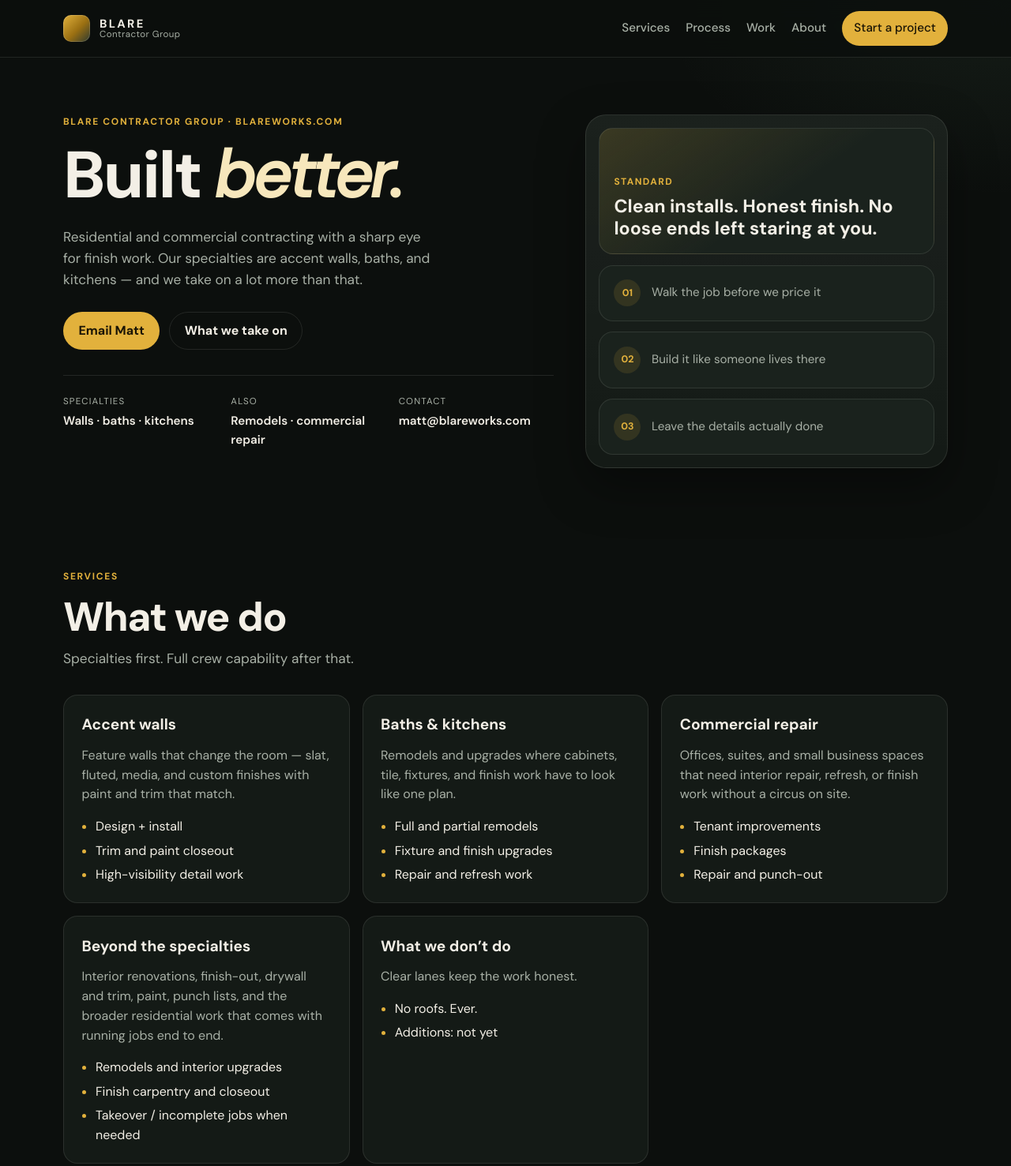
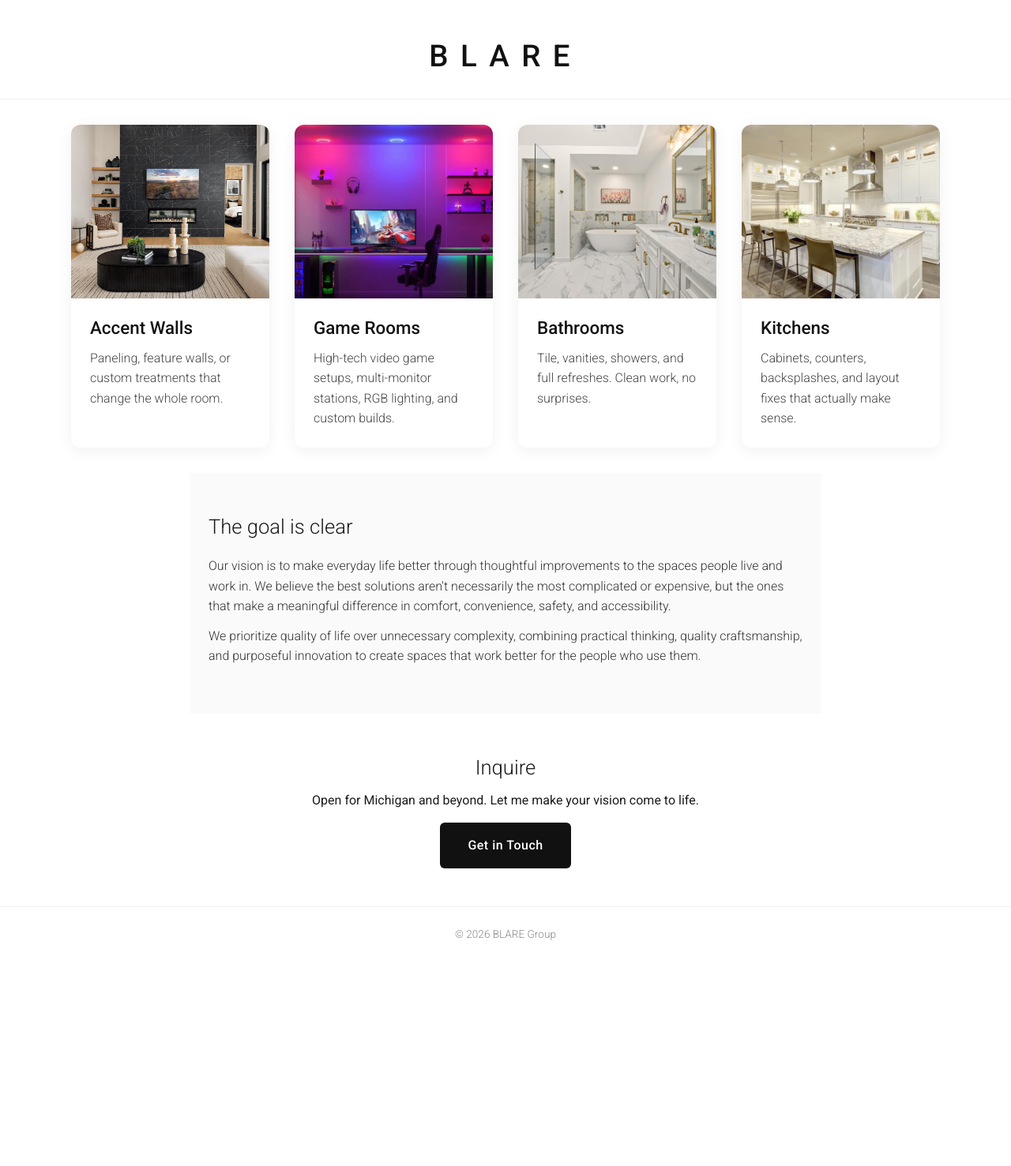
Before and after one commit to blaregroup/blareworks, a plain HTML site: page index.html in a window 1280 px wide. Shown: the top 1477 px of the page at 79% size. After the commit the page ends 1219 px from the top, so only its background shows below. Drawn offline with Linux system fonts and the light colour scheme.

Commit message:
Replace site with new BLARE gallery layout

```diff
--- a/index.html
+++ b/index.html
@@ -1,248 +1,172 @@
 <!DOCTYPE html>
 <html lang="en">
 <head>
-  <meta charset="utf-8" />
-  <meta name="viewport" content="width=device-width, initial-scale=1" />
-  <title>Blare Contractor Group | Built Better</title>
-  <meta name="description" content="Blare Contractor Group — residential and commercial contracting. Specialties in accent walls, baths, and kitchens. Clean installs, honest finish work." />
-  <meta property="og:title" content="Blare Contractor Group" />
-  <meta property="og:description" content="Built better." />
-  <meta property="og:url" content="https://blareworks.com/" />
-  <meta name="theme-color" content="#0c0f0d" />
-  <link rel="preconnect" href="https://fonts.googleapis.com" />
-  <link rel="preconnect" href="https://fonts.gstatic.com" crossorigin />
-  <link href="https://fonts.googleapis.com/css2?family=DM+Sans:ital,opsz,wght@0,9..40,400;0,9..40,500;0,9..40,600;0,9..40,700;0,9..40,800;1,9..40,400&display=swap" rel="stylesheet" />
-  <link rel="stylesheet" href="styles.css" />
+<meta charset="UTF-8">
+<meta name="viewport" content="width=device-width, initial-scale=1.0">
+<title>BLARE Group</title>
+<link href="https://fonts.googleapis.com/css2?family=Roboto:wght@300;400;500;700&display=swap" rel="stylesheet">
+<style>
+* { box-sizing: border-box; margin: 0; padding: 0; }
+body {
+  font-family: 'Roboto', -apple-system, BlinkMacSystemFont, sans-serif;
+  background: #fff;
+  color: #1a1a1a;
+  line-height: 1.6;
+  font-weight: 400;
+}
+header {
+  padding: 2.5rem 1.5rem 1.5rem;
+  text-align: center;
+  border-bottom: 1px solid #f0f0f0;
+}
+header h1 {
+  font-size: 2.4rem;
+  font-weight: 500;
+  letter-spacing: 0.4em;
+  color: #111;
+  text-transform: uppercase;
+}
+section { padding: 2rem 1.25rem; }
+.services {
+  display: flex;
+  flex-direction: column;
+  gap: 2rem;
+  max-width: 1100px;
+  margin: 0 auto;
+}
+.card {
+  background: #fff;
+  border-radius: 12px;
+  overflow: hidden;
+  box-shadow: 0 4px 20px rgba(0,0,0,0.06);
+  transition: transform 0.2s ease;
+}
+.card:hover { transform: translateY(-2px); }
+.card img {
+  width: 100%;
+  height: 240px;
+  object-fit: cover;
+  display: block;
+}
+.card-content { padding: 1.25rem 1.5rem 1.5rem; }
+.card h2 {
+  font-size: 1.4rem;
+  font-weight: 500;
+  margin-bottom: 0.4rem;
+  color: #111;
+}
+.card p { color: #444; font-weight: 300; }
+.about {
+  background: #fafafa;
+  text-align: left;
+  padding: 3rem 1.5rem;
+  max-width: 800px;
+  margin: 0 auto;
+}
+.about h2 {
+  font-size: 1.6rem;
+  font-weight: 300;
+  margin-bottom: 1rem;
+  text-align: left;
+}
+.about p {
+  margin: 0.75rem 0;
+  color: #333;
+  font-weight: 300;
+  text-align: left;
+}
+.cta {
+  text-align: center;
+  padding: 3rem 1.5rem;
+}
+.cta h2 {
+  font-size: 1.6rem;
+  font-weight: 300;
+  margin-bottom: 0.5rem;
+}
+.btn {
+  display: inline-block;
+  background: #111;
+  color: #fff;
+  padding: 1rem 2.2rem;
+  text-decoration: none;
+  border-radius: 6px;
+  font-weight: 500;
+  letter-spacing: 0.5px;
+  margin-top: 1rem;
+  transition: background 0.2s;
+}
+.btn:hover { background: #333; }
+footer {
+  text-align: center;
+  padding: 1.5rem;
+  font-size: 0.85rem;
+  color: #888;
+  font-weight: 300;
+  border-top: 1px solid #f0f0f0;
+}
+@media (min-width: 900px) {
+  .services { flex-direction: row; flex-wrap: wrap; }
+  .card { flex: 1 1 45%; }
+  .card img { height: 220px; }
+}
+@media (min-width: 1200px) {
+  .card { flex: 1 1 22%; }
+}
+</style>
 </head>
 <body>
-  <a class="skip" href="#main">Skip to content</a>
-
-  <header class="site-header" id="top">
-    <div class="wrap bar">
-      <a class="brand" href="#top" aria-label="Blare Contractor Group home">
-        <span class="brand-mark" aria-hidden="true"></span>
-        <span class="brand-text">
-          <strong>BLARE</strong>
-          <span>Contractor Group</span>
-        </span>
-      </a>
-      <button class="nav-toggle" type="button" aria-expanded="false" aria-controls="site-nav" data-nav-toggle>
-        <span class="sr-only">Menu</span>
-        <span></span><span></span>
-      </button>
-      <nav class="site-nav" id="site-nav" data-nav>
-        <a href="#services">Services</a>
-        <a href="#process">Process</a>
-        <a href="#work">Work</a>
-        <a href="#about">About</a>
-        <a class="nav-cta" href="#contact">Start a project</a>
-      </nav>
-    </div>
+<header>
+  <h1>BLARE</h1>
 </header>
 
-  <main id="main">
-    <section class="hero">
-      <div class="hero-grid wrap">
-        <div class="hero-copy">
-          <p class="eyebrow">Blare Contractor Group · blareworks.com</p>
-          <h1>Built <em>better.</em></h1>
-          <p class="lede">Residential and commercial contracting with a sharp eye for finish work. Our specialties are accent walls, baths, and kitchens — and we take on a lot more than that.</p>
-          <div class="hero-actions">
-            <a class="btn btn-primary" href="#contact">Email Matt</a>
-            <a class="btn btn-ghost" href="#services">What we take on</a>
+<section>
+  <div class="services">
+    <div class="card">
+      <img src="accent.jpg" alt="Accent wall">
+      <div class="card-content">
+        <h2>Accent Walls</h2>
+        <p>Paneling, feature walls, or custom treatments that change the whole room.</p>
       </div>
-          <dl class="hero-stats">
-            <div>
-              <dt>Specialties</dt>
-              <dd>Walls · baths · kitchens</dd>
     </div>
-            <div>
-              <dt>Also</dt>
-              <dd>Remodels · commercial repair</dd>
+    <div class="card">
+      <img src="gameroom.jpg" alt="High tech game room">
+      <div class="card-content">
+        <h2>Game Rooms</h2>
+        <p>High-tech video game setups, multi-monitor stations, RGB lighting, and custom builds.</p>
       </div>
-            <div>
-              <dt>Contact</dt>
-              <dd><a href="mailto:matt@blareworks.com">matt@blareworks.com</a></dd>
     </div>
-          </dl>
+    <div class="card">
+      <img src="bathroom.jpg" alt="Modern bathroom remodel">
+      <div class="card-content">
+        <h2>Bathrooms</h2>
+        <p>Tile, vanities, showers, and full refreshes. Clean work, no surprises.</p>
       </div>
-        <aside class="hero-panel" aria-hidden="true">
-          <div class="panel-card panel-main">
-            <span class="panel-kicker">Standard</span>
-            <p>Clean installs. Honest finish. No loose ends left staring at you.</p>
     </div>
-          <div class="panel-card panel-secondary">
-            <span>01</span>
-            <p>Walk the job before we price it</p>
+    <div class="card">
+      <img src="kitchen.jpg" alt="Modern kitchen remodel">
+      <div class="card-content">
+        <h2>Kitchens</h2>
+        <p>Cabinets, counters, backsplashes, and layout fixes that actually make sense.</p>
       </div>
-          <div class="panel-card panel-secondary">
-            <span>02</span>
-            <p>Build it like someone lives there</p>
-          </div>
-          <div class="panel-card panel-secondary">
-            <span>03</span>
-            <p>Leave the details actually done</p>
-          </div>
-        </aside>
-      </div>
-    </section>
-
-    <section id="services" class="section">
-      <div class="wrap">
-        <div class="section-head">
-          <p class="eyebrow">Services</p>
-          <h2>What we do</h2>
-          <p class="section-lede">Specialties first. Full crew capability after that.</p>
-        </div>
-        <div class="cards">
-          <article class="card">
-            <h3>Accent walls</h3>
-            <p>Feature walls that change the room — slat, fluted, media, and custom finishes with paint and trim that match.</p>
-            <ul>
-              <li>Design + install</li>
-              <li>Trim and paint closeout</li>
-              <li>High-visibility detail work</li>
-            </ul>
-          </article>
-          <article class="card">
-            <h3>Baths &amp; kitchens</h3>
-            <p>Remodels and upgrades where cabinets, tile, fixtures, and finish work have to look like one plan.</p>
-            <ul>
-              <li>Full and partial remodels</li>
-              <li>Fixture and finish upgrades</li>
-              <li>Repair and refresh work</li>
-            </ul>
-          </article>
-          <article class="card">
-            <h3>Commercial repair</h3>
-            <p>Offices, suites, and small business spaces that need interior repair, refresh, or finish work without a circus on site.</p>
-            <ul>
-              <li>Tenant improvements</li>
-              <li>Finish packages</li>
-              <li>Repair and punch-out</li>
-            </ul>
-          </article>
-        </div>
-        <div class="cards" style="margin-top:1rem">
-          <article class="card">
-            <h3>Beyond the specialties</h3>
-            <p>Interior renovations, finish-out, drywall and trim, paint, punch lists, and the broader residential work that comes with running jobs end to end.</p>
-            <ul>
-              <li>Remodels and interior upgrades</li>
-              <li>Finish carpentry and closeout</li>
-              <li>Takeover / incomplete jobs when needed</li>
-            </ul>
-          </article>
-          <article class="card">
-            <h3>What we don’t do</h3>
-            <p>Clear lanes keep the work honest.</p>
-            <ul>
-              <li>No roofs. Ever.</li>
-              <li>Additions: not yet</li>
-            </ul>
-          </article>
     </div>
   </div>
 </section>
 
-    <section id="process" class="section section-alt">
-      <div class="wrap">
-        <div class="section-head">
-          <p class="eyebrow">Process</p>
-          <h2>How we work</h2>
-          <p class="section-lede">Simple path from first look to finished space.</p>
-        </div>
-        <ol class="steps">
-          <li>
-            <h3>Walkthrough</h3>
-            <p>We look at the space, what’s working, and what needs to change.</p>
-          </li>
-          <li>
-            <h3>Scope &amp; price</h3>
-            <p>Clear line items for the real work — specialties and everything around them.</p>
-          </li>
-          <li>
-            <h3>Build</h3>
-            <p>Installs, remodels, repair, and finish work handled like the details matter.</p>
-          </li>
-          <li>
-            <h3>Handoff</h3>
-            <p>Walk it with you. Close the punch list. Leave it looking finished.</p>
-          </li>
-        </ol>
-      </div>
+<section class="about">
+  <h2>The goal is clear</h2>
+  <p>Our vision is to make everyday life better through thoughtful improvements to the spaces people live and work in. We believe the best solutions aren't necessarily the most complicated or expensive, but the ones that make a meaningful difference in comfort, convenience, safety, and accessibility.</p>
+  <p>We prioritize quality of life over unnecessary complexity, combining practical thinking, quality craftsmanship, and purposeful innovation to create spaces that work better for the people who use them.</p>
 </section>
 
-    <section id="work" class="section">
-      <div class="wrap">
-        <div class="section-head">
-          <p class="eyebrow">Work</p>
-          <h2>Project types</h2>
-          <p class="section-lede">Photo gallery coming. This is the range we’re building in public.</p>
-        </div>
-        <div class="work-grid">
-          <article>
-            <h3>Accent walls &amp; feature finishes</h3>
-            <p>High-visibility installs where craft is the whole point.</p>
-          </article>
-          <article>
-            <h3>Baths &amp; kitchens</h3>
-            <p>Rooms that have to look intentional when you’re done walking through them.</p>
-          </article>
-          <article>
-            <h3>Residential interiors</h3>
-            <p>Remodels, upgrades, finish carpentry, and the work that ties a house back together.</p>
-          </article>
-          <article>
-            <h3>Commercial repair</h3>
-            <p>Interior repair and refresh for spaces that need to stay usable.</p>
-          </article>
-        </div>
-      </div>
+<section class="cta">
+  <h2>Inquire</h2>
+  <p>Open for Michigan and beyond. Let me make your vision come to life.</p>
+  <a class="btn" href="mailto:matt@blareworks.com?subject=Project%20inquiry%20%E2%80%94%20BLARE">Get in Touch</a>
 </section>
 
-    <section id="about" class="section section-alt">
-      <div class="wrap about-grid">
-        <div>
-          <p class="eyebrow">About</p>
-          <h2>Contractor group. Real finish standard.</h2>
-        </div>
-        <div class="about-copy">
-          <p>Blare Contractor Group handles residential and commercial work with specialties in accent walls, baths, and kitchens. We’re built for installs and remodels that have to look right when the tools leave.</p>
-          <p>We’re also good at closing gaps other crews leave behind — unfinished trim, open boards, punch lists that never ended. That’s part of the work, not the whole story.</p>
-        </div>
-      </div>
-    </section>
-
-    <section id="contact" class="section contact">
-      <div class="wrap contact-panel">
-        <div>
-          <p class="eyebrow">Contact</p>
-          <h2>Tell us about the job.</h2>
-          <p class="section-lede">Send the address, a few photos, and what you want done. Matt will follow up.</p>
-        </div>
-        <div class="contact-actions">
-          <a class="btn btn-primary btn-lg" href="mailto:matt@blareworks.com?subject=Project%20inquiry%20%E2%80%94%20Blare%20Contractor%20Group">Email matt@blareworks.com</a>
-          <p class="fineprint">Prefer a call? Put your number and a good window in the email.</p>
-        </div>
-      </div>
-    </section>
-  </main>
-
-  <footer class="site-footer">
-    <div class="wrap footer-grid">
-      <div>
-        <strong>BLARE</strong>
-        <p>Contractor Group</p>
-      </div>
-      <div>
-        <a href="mailto:matt@blareworks.com">matt@blareworks.com</a>
-        <p><a href="https://blareworks.com">blareworks.com</a></p>
-      </div>
-      <p class="copy">© <span data-year></span> Blare Contractor Group</p>
-    </div>
+<footer>
+  © 2026 BLARE Group
 </footer>
-
-  <script src="script.js"></script>
 </body>
 </html>
```
Also changed, not shown: accent.jpg (added), bathroom.jpg (added), gameroom.jpg (added), kitchen.jpg (added), 1 other file. Lines whose indentation alone changed are shown as unchanged.
